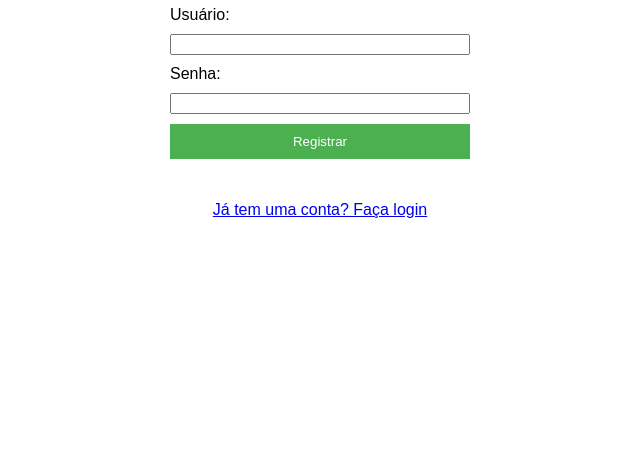
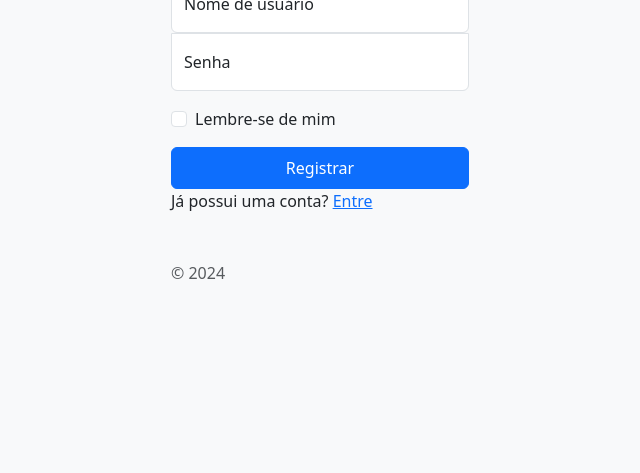
Before and after one commit to jeffalves33/EnglishAnki, a website: page public/index.html in a window 1280 px wide. Shown: the part 327-800 px from the top of the page, without its empty margins (320-960 px from the left). Drawn offline with nearby package versions, Linux system fonts and the light colour scheme.

```diff
--- a/public/index.html
+++ b/public/index.html
@@ -1,29 +1,53 @@
 <!DOCTYPE html>
 <html lang="pt-BR">
+
 <head>
   <meta charset="UTF-8">
   <meta name="viewport" content="width=device-width, initial-scale=1.0">
   <title>Registro de Usuário</title>
+  <!-- Adicionar Bootstrap CSS -->
+  <link href="https://cdn.jsdelivr.net/npm/bootstrap@5.3.3/dist/css/bootstrap.min.css" rel="stylesheet"
+    integrity="sha384-QWTKZyjpPEjISv5WaRU9OFeRpok6YctnYmDr5pNlyT2bRjXh0JMhjY6hW+ALEwIH" crossorigin="anonymous">
+  <script src="https://cdn.jsdelivr.net/npm/bootstrap@5.3.3/dist/js/bootstrap.bundle.min.js"
+    integrity="sha384-YvpcrYf0tY3lHB60NNkmXc5s9fDVZLESaAA55NDzOxhy9GkcIdslK1eN7N6jIeHz"
+    crossorigin="anonymous"></script>
+  <!-- Custom styles for this template -->
   <link rel="stylesheet" href="style.css">
 </head>
-<body>
-  <h1>Registro de Usuário</h1>
+
+<body class="d-flex align-items-center py-4 bg-body-tertiary">
+  <main class="form-signin w-100 m-auto">
     <form id="register-form">
-    <label for="username">Usuário:</label>
-    <input type="text" id="username" name="username" required>
-    <label for="password">Senha:</label>
-    <input type="password" id="password" name="password" required>
-    <button type="submit">Registrar</button>
+      <img class="mb-4" src="" alt="" width="72" height="57">
+      <h1 class="h3 mb-3 fw-normal">Registre-se</h1>
+
+      <div class="form-floating">
+        <input type="text" class="form-control" id="username" placeholder="Username" required>
+        <label for="username">Nome de usuário</label>
+      </div>
+      <div class="form-floating">
+        <input type="password" class="form-control" id="password" placeholder="Password" required>
+        <label for="password">Senha</label>
+      </div>
+
+      <div class="form-check text-start my-3">
+        <input class="form-check-input" type="checkbox" value="remember-me" id="flexCheckDefault">
+        <label class="form-check-label" for="flexCheckDefault">
+          Lembre-se de mim
+        </label>
+      </div>
+      <button class="btn btn-primary w-100 py-2" type="submit">Registrar</button>
+      <p class="text-body-primary">Já possui uma conta? <a href="login.html">Entre</a></p>
+      <p class="mt-5 mb-3 text-body-secondary">&copy; 2024</p>
     </form>
-  <p id="register-message"></p>
-  <a href="login.html">Já tem uma conta? Faça login</a>
+  </main>
 
   <script>
     document.getElementById('register-form').addEventListener('submit', async (e) => {
       e.preventDefault();
       const username = document.getElementById('username').value;
       const password = document.getElementById('password').value;
-
+      try {
         const response = await fetch('/register', {
           method: 'POST',
           headers: { 'Content-Type': 'application/json' },
@@ -31,8 +55,12 @@
         });
 
         const data = await response.json();
-      document.getElementById('register-message').textContent = data.message;
+        alert(data.message);
+      } catch (error) {
+        alert('Ocorreu um erro ao registrar. Por favor, tente novamente.');
+      }
     });
   </script>
 </body>
+
 </html>
--- a/public/style.css
+++ b/public/style.css
@@ -1,35 +1,25 @@
+html,
 body {
-    font-family: Arial, sans-serif;
-    display: flex;
-    flex-direction: column;
-    align-items: center;
-    justify-content: center;
-    height: 100vh;
-    margin: 0;
-  }
+  height: 100%;
+}
 
-  form {
-    display: flex;
-    flex-direction: column;
-    width: 300px;
-  }
+.form-signin {
+  max-width: 330px;
+  padding: 1rem;
+}
 
-  label, input, button {
-    margin-bottom: 10px;
-  }
+.form-signin .form-floating:focus-within {
+  z-index: 2;
+}
 
-  button {
-    padding: 10px;
-    background-color: #4CAF50;
-    color: white;
-    border: none;
-    cursor: pointer;
-  }
+.form-signin input[type="email"] {
+  margin-bottom: -1px;
+  border-bottom-right-radius: 0;
+  border-bottom-left-radius: 0;
+}
 
-  button:hover {
-    background-color: #45a049;
-  }
-
-  p {
-    color: red;
-  }
+.form-signin input[type="password"] {
+  margin-bottom: 10px;
+  border-top-left-radius: 0;
+  border-top-right-radius: 0;
+}
```
Also changed, not shown: public/login.html (+43 -12 lines), public/protected.html (+2 -2 lines), server.js (+15 -14 lines), 1 other file. Lines whose indentation alone changed are shown as unchanged.
